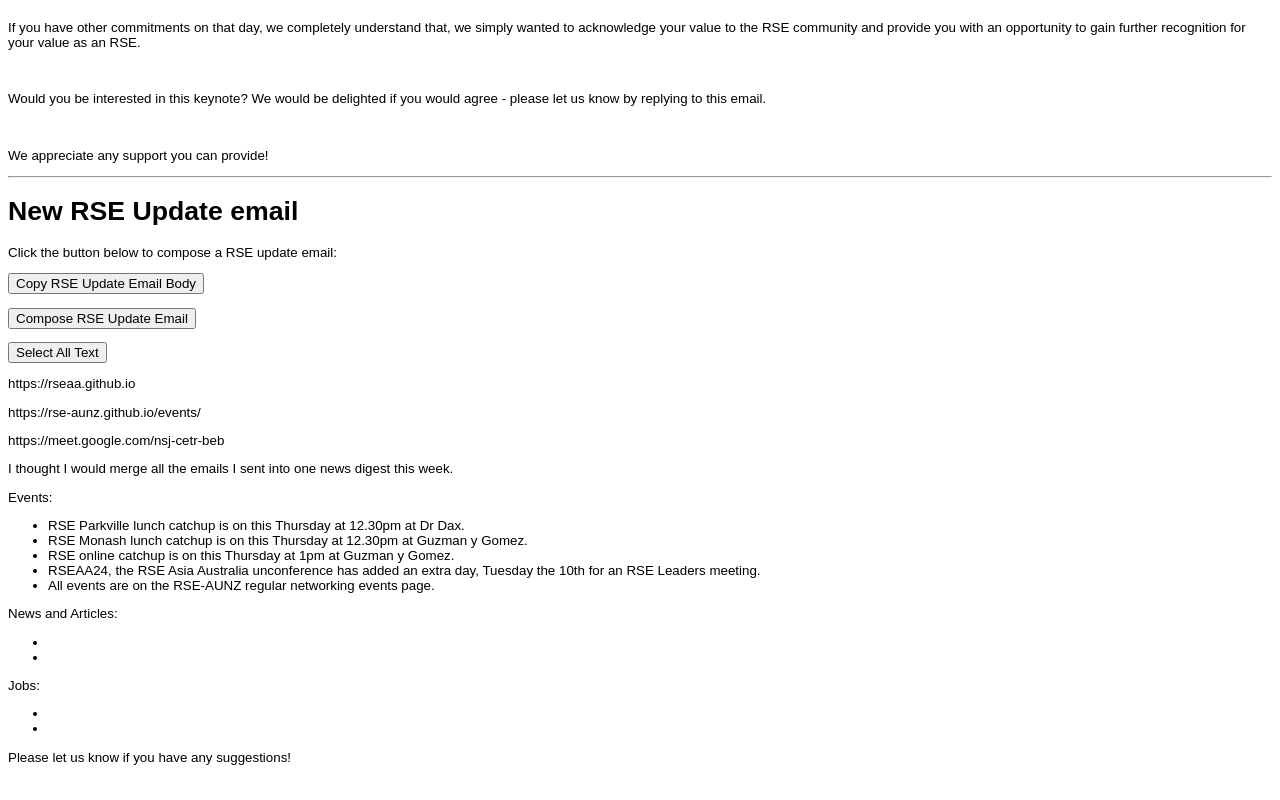
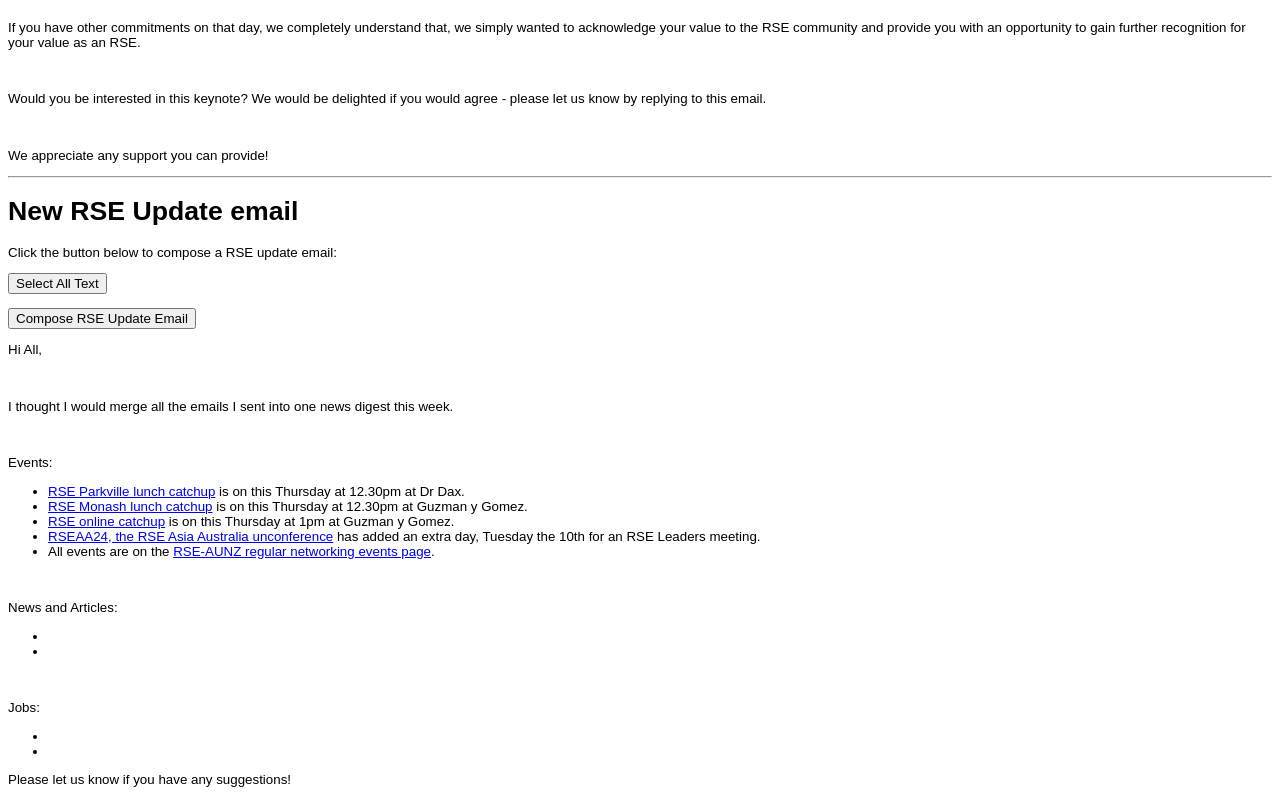
Before and after one commit to RSEAA/basic_marketing, a plain HTML site: page index_2.html in a window 1280 px wide. Shown: the part 1108-1908 px from the top of the page. Before the commit the page ends 1886 px from the top, so only its background shows below. Drawn offline with Linux system fonts and the light colour scheme.

Commit message:
adding better html support for RSE emails

```diff
--- a/index_2.html
+++ b/index_2.html
@@ -61,28 +61,29 @@
         <div id="rseUpdateEmail" >
             <h1>New RSE Update email</h1>
             <p>Click the button below to compose a RSE update email:</p>
-            <p><button onclick="copyText('rseUpdateEmailBody')">Copy RSE Update Email Body</button></p>
+            <button onclick="selectAllText('rseUpdateEmailBody')">Select All Text</button>
             <p><button onclick="composeEmail('RSE-AUNZ news digest - Parkville lunch/Monash lunch/Online meeting this Thursday', '')">Compose RSE Update Email</button></p>
-            <button onclick="selectAllText('rseUpdateEmailBody')">Select All Text</button>
 
             <div id="rseUpdateEmailBody">
-                <p>https://rseaa.github.io</p>
-                <p>https://rse-aunz.github.io/events/</p>
-                <p>https://meet.google.com/nsj-cetr-beb</p>
+                <p>Hi All,</p>
+                <br/>
                 <p>I thought I would merge all the emails I sent into one news digest this week.</p>
+                <br/>
                 <p>Events:</p>
                 <ul>
-                    <li>RSE Parkville lunch catchup is on this Thursday at 12.30pm at Dr Dax.</li>
-                    <li>RSE Monash lunch catchup is on this Thursday at 12.30pm at Guzman y Gomez.</li>
-                    <li>RSE online catchup is on this Thursday at 1pm at Guzman y Gomez.</li>
-                    <li>RSEAA24, the RSE Asia Australia unconference has added an extra day, Tuesday the 10th for an RSE Leaders meeting.</li>
-                    <li>All events are on the RSE-AUNZ regular networking events page.</li>
+                    <li><a href="https://www.eventbrite.com.au/e/rse-parkville-lunch-catchup-tickets-628136371797?aff=ebdsoporgprofile&keep_tld=1">RSE Parkville lunch catchup</a> is on this Thursday at 12.30pm at Dr Dax.</li>
+                    <li><a href="https://www.eventbrite.co.nz/e/rse-monash-lunch-catchup-tickets-651261549827">RSE Monash lunch catchup</a> is on this Thursday at 12.30pm at Guzman y Gomez.</li>
+                    <li><a href="https://meet.google.com/nsj-cetr-beb">RSE online catchup</a> is on this Thursday at 1pm at Guzman y Gomez.</li>
+                    <li><a href="https://rseaa.github.io">RSEAA24, the RSE Asia Australia unconference</a> has added an extra day, Tuesday the 10th for an RSE Leaders meeting.</li>
+                    <li>All events are on the <a href="https://rse-aunz.github.io/events/">RSE-AUNZ regular networking events page</a>.</li>
                 </ul>
+                <br/>
                 <p>News and Articles:</p>
                 <ul>
                     <li></li>
                     <li></li>
                 </ul>
+                <br/>
                 <p>Jobs:</p>
                 <ul>
                     <li></li>
```
